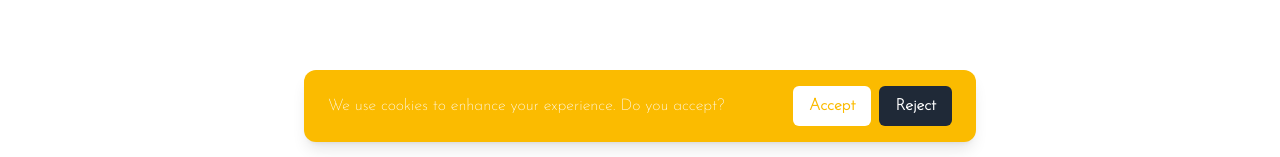
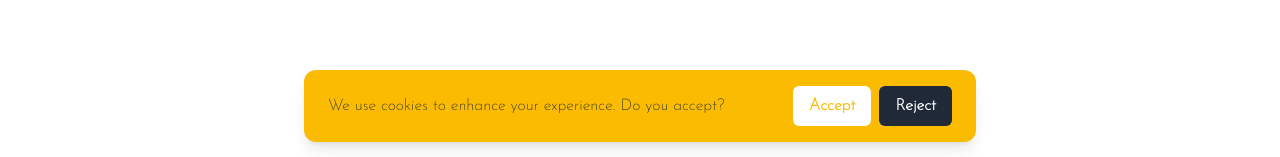
Before and after one commit to altamash1605/copage, a React (Vite) app: page / in a window 1280 px wide. Shown: the part 642-799 px from the top of the page. Built offline with nearby package versions, Linux system fonts and the light colour scheme.

Commit message:
Update CookieConsent.jsx text color

```diff
--- a/src/components/CookieConsent.jsx
+++ b/src/components/CookieConsent.jsx
@@ -45,7 +45,7 @@ export default function CookieConsent() {
           animate={{ y: 0, opacity: 1 }}
           exit={{ y: 100, opacity: 0 }}
           transition={{ type: 'spring', stiffness: 300, damping: 30 }}
-          className="fixed bottom-4 left-4 right-4 bg-brand text-white px-6 py-4 rounded-xl shadow-lg z-50 max-w-2xl mx-auto flex flex-col sm:flex-row items-center justify-between gap-4 font-josefin"
+          className="fixed bottom-4 left-4 right-4 bg-brand text-gray-800 px-6 py-4 rounded-xl shadow-lg z-50 max-w-2xl mx-auto flex flex-col sm:flex-row items-center justify-between gap-4 font-josefin"
         >
           <p className="text-sm sm:text-base">
             We use cookies to enhance your experience. Do you accept?
```
